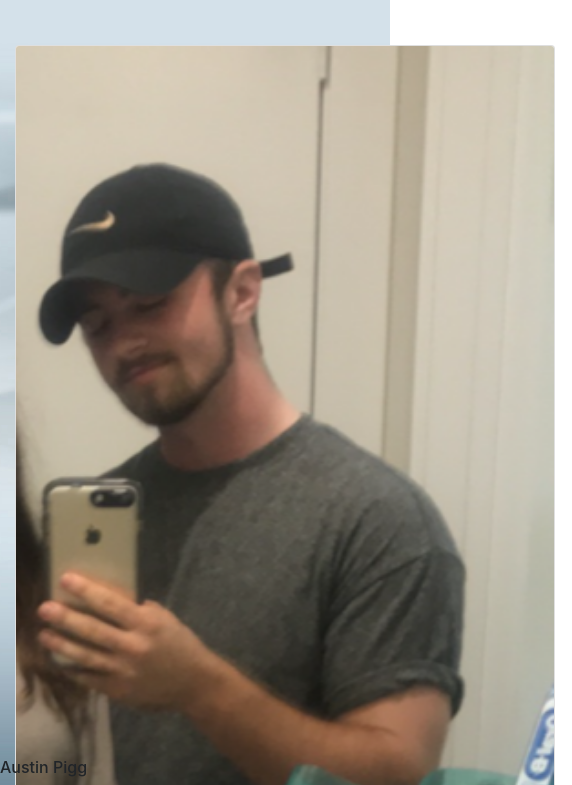
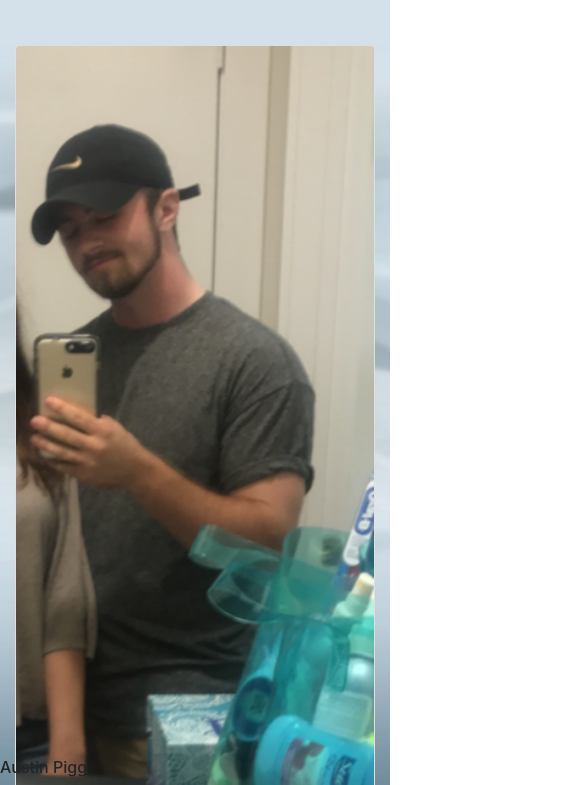
Before and after one commit to alp13097/HW-2, a plain HTML site: page index.html in a window 390 px wide. Shown: the part 59-844 px from the top of the page, 572 px wide, since content can reach past the window. Drawn offline with nearby package versions, Linux system fonts and the light colour scheme.

Commit message:
updated notes and readability for each page

```diff
--- a/style.css
+++ b/style.css
@@ -12,19 +12,3 @@
 #contactContainer {
     background-color: white;
 }
-
-
-/* Adjusts how the info contaier adjusts to less than 768px */
-@media screen and (max-width: 768px) {
-    #infoContainer {
-        width: 600px;
-    }
-
-}
-
-/* Adjusts how the info container adjusts to less than 640px */
-@media screen and (max-width: 640px) {
-    #infoContainer {
-        width: 572px;
-    }
-}
```
Also changed, not shown: contact.html (+2 -0 lines), index.html (+4 -0 lines), portfolio.html (+2 -2 lines).
